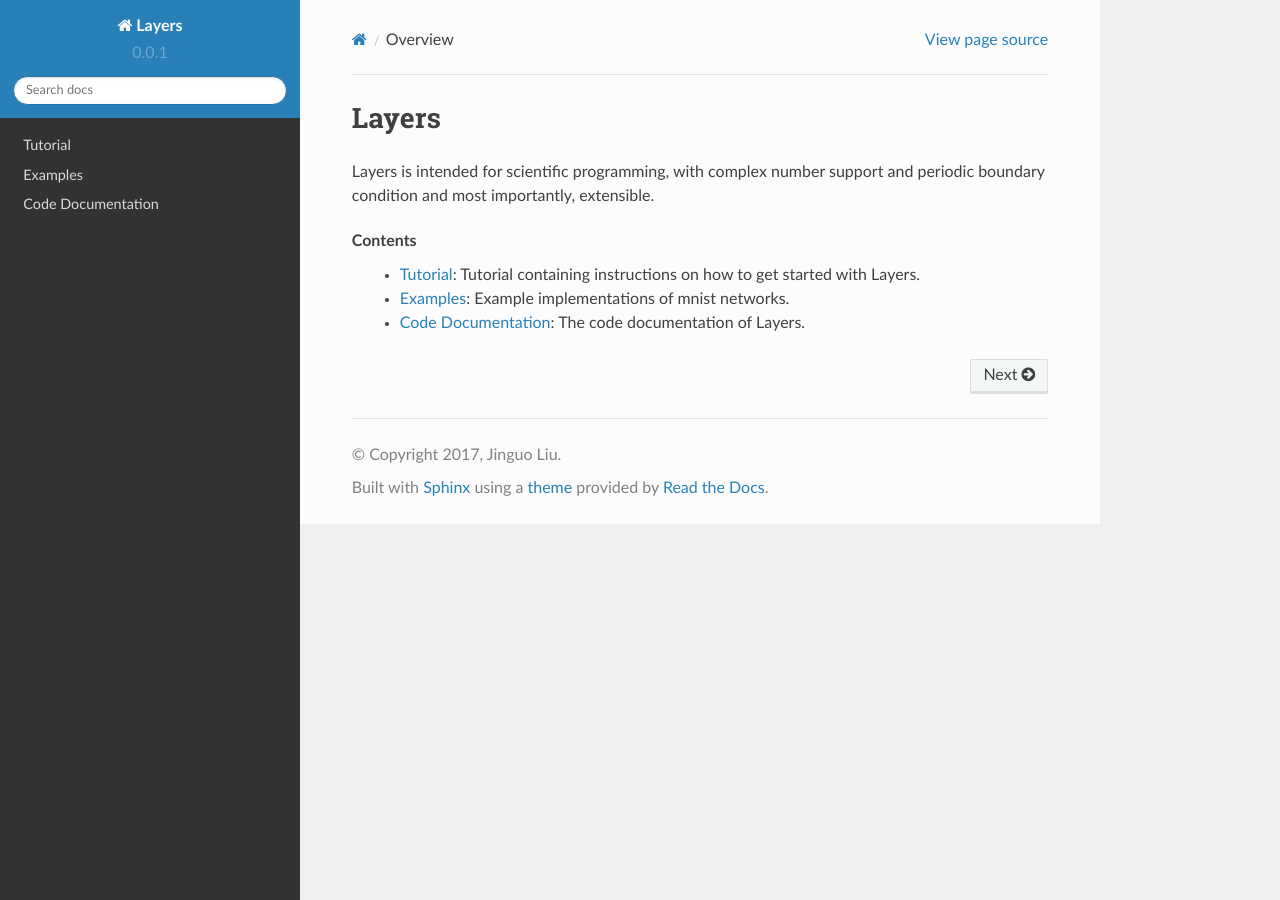
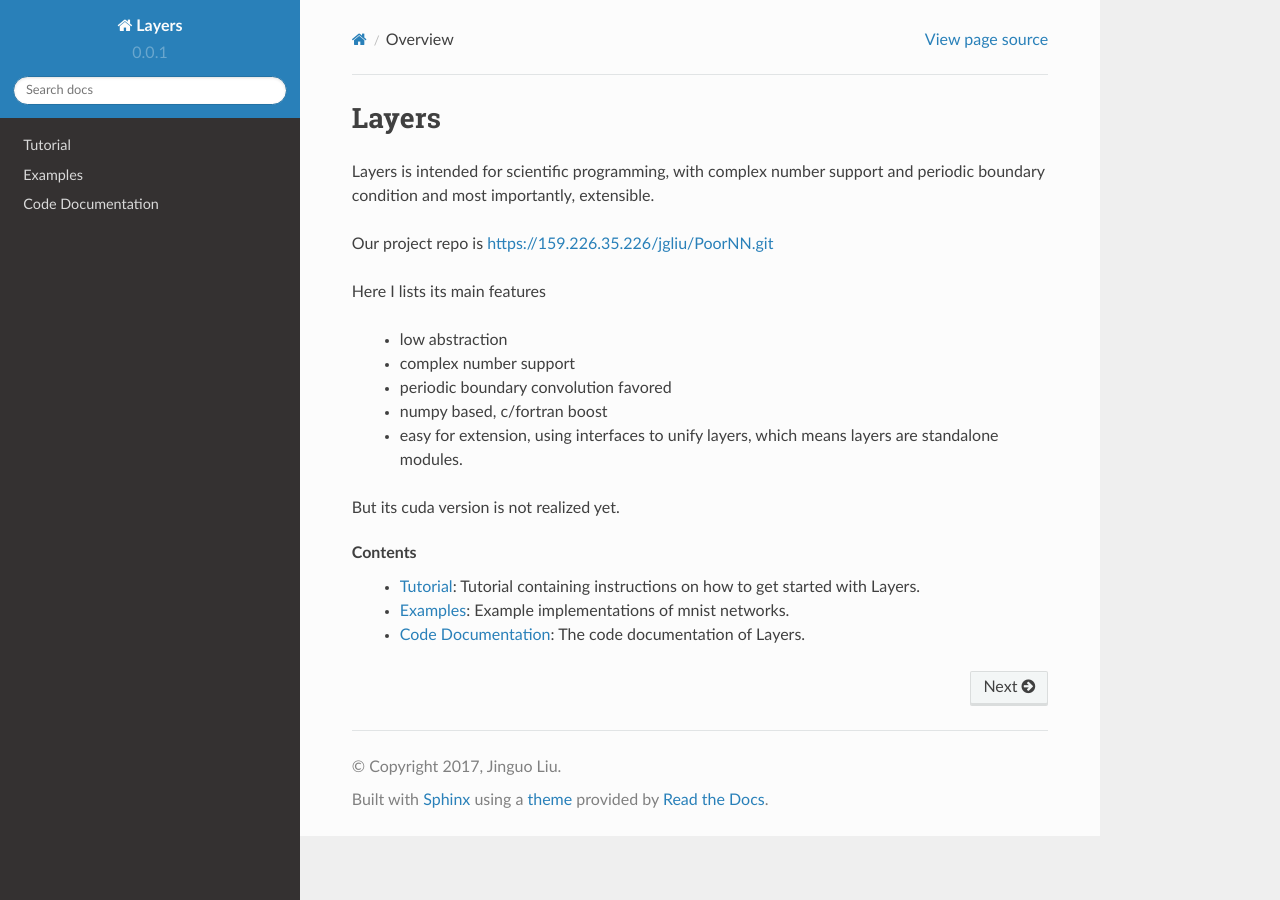
Before and after one commit to GiggleLiu/poorman_nn, a Sphinx documentation site: the page built from docs/index.rst, in a window 1280 px wide. Built offline with Sphinx 7.4.7 and the Read the Docs theme 2.0.0, drawn with Linux system fonts in a browser that asks for light colours.

Commit message:
update docs

```diff
--- a/docs/index.rst
+++ b/docs/index.rst
@@ -5,6 +5,18 @@ Layers
 Layers is intended for scientific programming,
 with complex number support and periodic boundary condition and most importantly,
 extensible.
+
+Our project repo is https://159.226.35.226/jgliu/PoorNN.git
+
+Here I lists its main features
+
+    * low abstraction
+    * complex number support
+    * periodic boundary convolution favored
+    * numpy based, c/fortran boost
+    * easy for extension, using interfaces to unify layers, which means layers are standalone modules.
+
+But its cuda version is not realized yet.
 
 Contents
 	* :ref:`tutorial`: Tutorial containing instructions on how to get started with Layers.
```
Also changed, not shown: README.md (+1 -0 lines).
